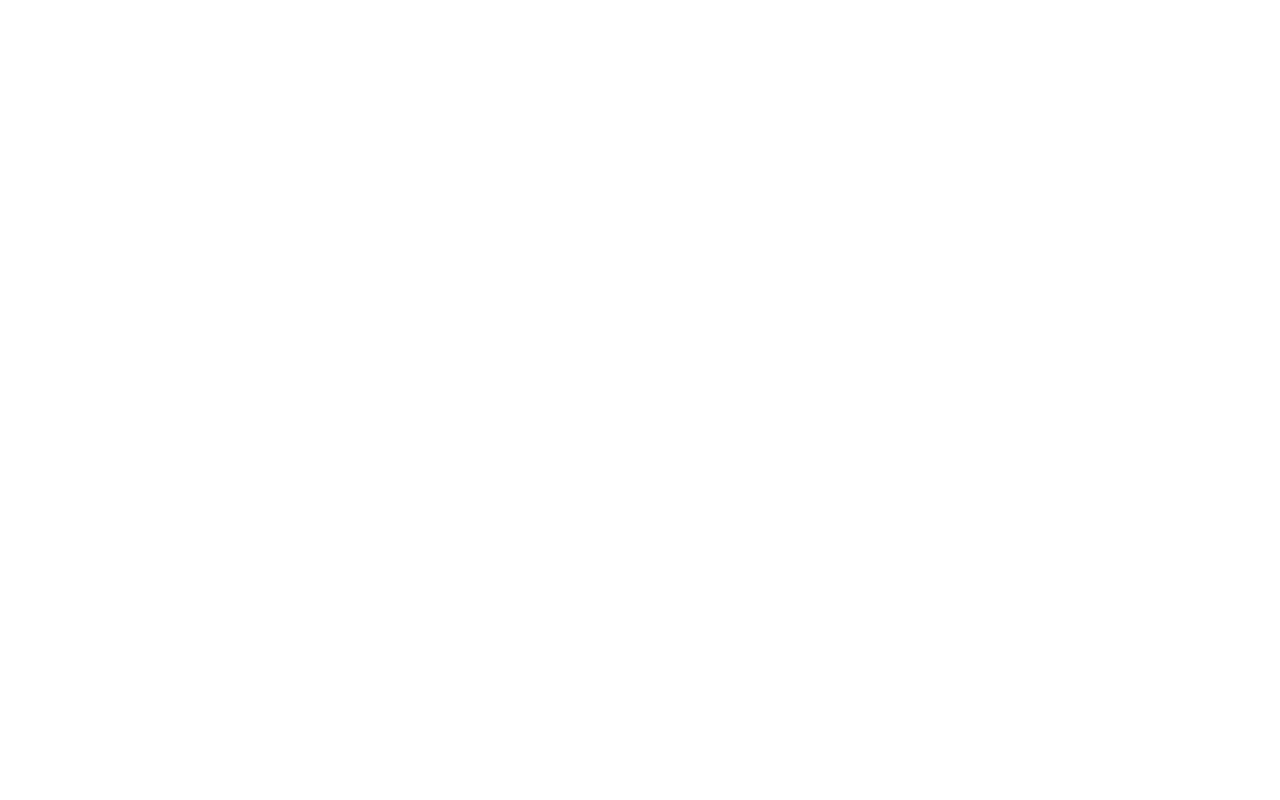
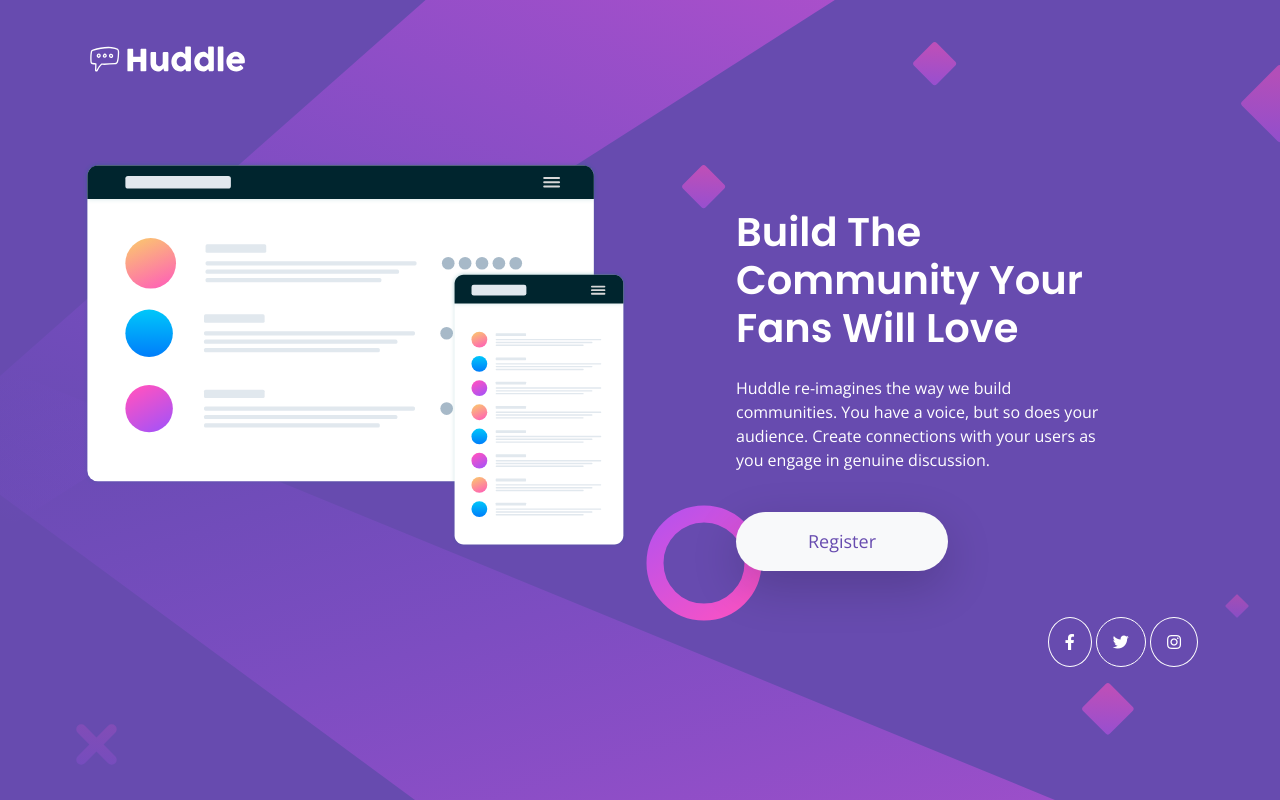
Before and after one commit to Avantifer/Proyectos, a website: page 07.- Septimo Proyecto (huddle-landing)/index.html in a window 1280 px wide. Drawn offline with nearby package versions, Linux system fonts and the light colour scheme.

Commit message:
Desktop terminada, falta reponsive

```diff
--- a/07.- Septimo Proyecto (huddle-landing)/index.html
+++ b/07.- Septimo Proyecto (huddle-landing)/index.html
@@ -10,6 +10,25 @@
         <link rel="stylesheet" href="css/style.css">
     </head>
     <body>
-
+        <div class="container">
+            <img src="img/logo.svg" alt="Logo" class="logo">
+            <div class="row">
+                <div class="col-6">
+                    <img src="img/illustration-mockups.svg" alt="left photo" class="img">
+                </div>
+                <div class="col-6 my-5 text">
+                    <h1 class="pb-3">Build The Community Your Fans Will Love</h1>
+                    <p>Huddle re-imagines the way we build communities. You have a voice, but so does your audience. Create connections with your users as you engage in genuine discussion.</p>
+                    <button class="btn btn-light rounded-pill shadow shadow-lg mt-4 py-3">Register</button>
+                </div>
+            </div>
+            <div class="position-relative mt-5">
+                <div class="position-absolute bottom-0 end-0">
+                    <i class="fab fa-facebook-f"></i>
+                    <i class="fab fa-twitter"></i>
+                    <i class="fab fa-instagram"></i>
+                </div>
+            </div>
+        </div>
     </body>
 </html>
--- a/07.- Septimo Proyecto (huddle-landing)/sass/base/_base.scss
+++ b/07.- Septimo Proyecto (huddle-landing)/sass/base/_base.scss
@@ -2,3 +2,9 @@
     margin: 0;
     padding: 0;
 }
+
+body{
+    background-color: $color-violet !important;
+    margin: 3% !important;
+    background-image: url("/img/bg-desktop.svg");
+}
--- a/07.- Septimo Proyecto (huddle-landing)/sass/base/_typography.scss
+++ b/07.- Septimo Proyecto (huddle-landing)/sass/base/_typography.scss
@@ -0,0 +1,16 @@
+h1{
+    font-family: "Poppins", sans-serif;
+    font-weight: 600 !important;
+}
+
+p, .btn{
+    font-family: "Open Sans", sans-serif !important;
+}
+
+h1, p{
+    color: $color-white;
+}
+
+.btn{
+    font-size: 18px !important;
+}
--- /dev/null
+++ b/07.- Septimo Proyecto (huddle-landing)/sass/components/_big-image.scss
@@ -0,0 +1,3 @@
+.img{
+    width: 100%;
+}
--- /dev/null
+++ b/07.- Septimo Proyecto (huddle-landing)/sass/components/_icons.scss
@@ -0,0 +1,17 @@
+i{
+    border-radius: 50%;
+    border: 1px solid $color-white;
+    padding: 1rem;
+}
+
+.fab{
+    color: $color-white !important;
+}
+
+i:hover{
+    border: 1px solid $color-soft-magenta !important;
+}
+
+.fab:hover{
+    color: $color-soft-magenta !important;
+}
--- a/07.- Septimo Proyecto (huddle-landing)/sass/components/_logo.scss
+++ b/07.- Septimo Proyecto (huddle-landing)/sass/components/_logo.scss
@@ -1,4 +1,5 @@
-.fa-instagram{
-    height: 5rem;
-    width: 5rem;
+.logo{
+    width: 15%;
+    height: 15%;
+    margin-bottom: 5rem;
 }
--- a/07.- Septimo Proyecto (huddle-landing)/sass/components/_text.scss
+++ b/07.- Septimo Proyecto (huddle-landing)/sass/components/_text.scss
@@ -0,0 +1,15 @@
+.text{
+    padding: 0 6rem !important;
+}
+
+.btn{
+    padding: 2rem 4.5rem !important;
+    color: $color-violet !important;
+    border: none !important;
+}
+
+.btn:hover{
+    cursor: pointer;
+    background-color: $color-soft-magenta !important;
+    color: $color-white !important;
+}
--- a/07.- Septimo Proyecto (huddle-landing)/sass/main.scss
+++ b/07.- Septimo Proyecto (huddle-landing)/sass/main.scss
@@ -6,6 +6,8 @@
 
 @import "components/logo";
 @import "components/text";
+@import "components/icons";
+@import "components/big-image";
 
 @import "../node_modules/bootstrap/scss/bootstrap.scss";
 @import "../node_modules/@fortawesome/fontawesome-free/css/all.css";
```
Also changed, not shown: 07.- Septimo Proyecto (huddle-landing)/css/style.css.
